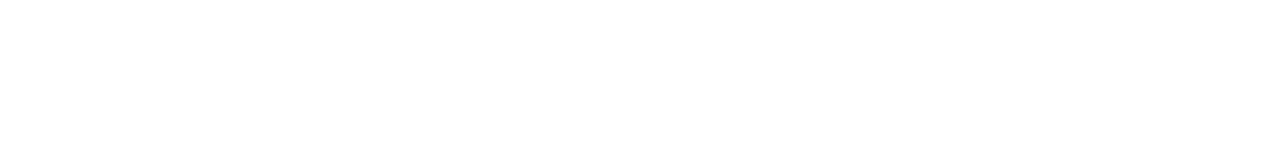
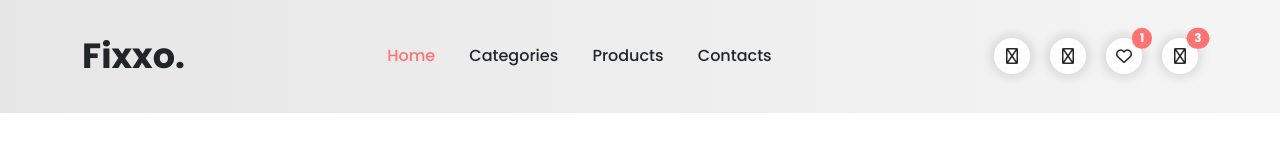
Before and after one commit to ViktorHelleday/assignmentJsFixxo, a plain HTML site: page index.html in a window 1280 px wide. Drawn offline with nearby package versions, Linux system fonts and the light colour scheme.

Commit message:
Top menu

```diff
--- a/assets/css/style.css
+++ b/assets/css/style.css
@@ -0,0 +1,146 @@
+@import url('https://fonts.googleapis.com/css2?family=Poppins:wght@400;500;600;700;800&display=swap');
+
+:root {
+    --color-white: #FFFFFF;
+    --color-theme: #FF7373;
+    --color-dark: #222529;
+    --color-shadow: rgba(0, 0, 0, 0.10);
+    --linear-gradient-dark: #E6E6E6;
+    --linear-gradient-light: #F5F5F5;
+
+    --max-width: 1680px;
+}
+
+html, body {
+    font-family: 'Poppins', sans-serif;
+    font-weight: 400;
+    font-size: 16px;
+    margin: 0;
+
+}
+
+/* a-länkar som eventuellt kan tas bort denna del? */
+
+a {
+    color: var(--color-dark);
+    text-decoration: none;
+}
+
+    a:hover {
+        color: var(--color-theme);
+        transition: 0.2s ease-in-out;
+    }
+
+
+
+
+.__gradient-gray {
+    background: rgb(230,230,230);
+    background: linear-gradient(90deg, var(--linear-gradient-dark) 0%, var(--linear-gradient-light) 100%);
+
+}
+
+
+
+
+/* Logotype top */
+
+.__logo {
+    font-size: 35px;
+    font-weight: 700;
+}
+
+.bg-theme {
+    background-color: var(--color-theme);
+}
+
+
+
+
+
+/* Navbar mitten top */
+
+.__navbar {
+    display: flex;
+    justify-content: space-between;
+    align-items: center;
+    padding-top: 30px;
+    padding-bottom: 30px;
+
+}
+
+    .__navbar .__nav-links {
+        font-weight: 500;
+
+    }
+
+        .__navbar .__nav-links a {
+            color: var(--color-dark);
+            font-weight: 500;
+            text-decoration: none;
+            margin-left: 15px;
+            margin-right: 15px;
+        }
+
+            .__navbar .__nav-links a:hover {
+                color: var(--color-theme);
+                text-decoration: none;
+                transition: 0.2s ease-in-out;
+            }
+
+            .__navbar .__nav-links a:active,
+            .__navbar .__nav-links .__active {
+                color: var(--color-theme);
+                text-decoration: none;
+            }
+
+    .__navbar .__nav-icon-links {
+        display: flex;
+        justify-content: flex-end;
+        align-items: center;
+    }
+
+        .__navbar .__nav-icon-links a {
+            color: var(--color-dark);
+            background-color: var(--color-white);
+            width: 36px;
+            height: 36px;
+            margin-left: 20px;
+            border-radius: 50%;
+            display: flex;
+            justify-content: center;
+            align-items: center;
+            box-shadow: 0 0 10px 4px var(--color-shadow);
+            position: relative;
+        }
+
+            .__navbar .__nav-icon-links a:hover {
+                color: var(--color-theme);
+                transition: 0.2s ease-in-out;
+                text-decoration: none;
+            }
+
+
+
+
+
+/* Nav-icons höger top */
+
+
+
+
+
+
+
+
+
+
+
+
+
+
+@media (min-width: 1600px) {
+    .container {
+        max-width: var(--max-width);
+    }
+}
--- a/index.html
+++ b/index.html
@@ -5,19 +5,39 @@
    <meta name="description" content="Tutorial">
    <meta name="viewport" content="width=device-width, initial-scale=1.0">
    <script src="https://kit.fontawesome.com/41c8b474e2.js" crossorigin="anonymous"></script>
-   <link href="https://cdn.jsdelivr.net/npm/bootstrap@5.2.2/dist/css/bootstrap.min.css" rel="stylesheet" integrity="sha384-gH2yIJqKdNHPEq0n4Mqa/HGKIhSkIHeL5AyhkYV8i59U5AR6csBvApHHNl/vI1Bx" crossorigin="anonymous">
+   <link href="https://cdn.jsdelivr.net/npm/bootstrap@5.2.2/dist/css/bootstrap.min.css" rel="stylesheet" integrity="sha384-Zenh87qX5JnK2Jl0vWa8Ck2rdkQ2Bzep5IDxbcnCeuOxjzrPF/et3URy9Bv1WTRi" crossorigin="anonymous">
    <link rel="stylesheet" href="assets/css/style.css">
-   <script defer src="https://cdn.jsdelivr.net/npm/bootstrap@5.2.0/dist/js/bootstrap.bundle.min.js" integrity="sha384-A3rJD856KowSb7dwlZdYEkO39Gagi7vIsF0jrRAoQmDKKtQBHUuLZ9AsSv4jD4Xa" crossorigin="anonymous"></script>
+   <script src="https://cdn.jsdelivr.net/npm/bootstrap@5.2.2/dist/js/bootstrap.bundle.min.js" integrity="sha384-OERcA2EqjJCMA+/3y+gxIOqMEjwtxJY7qPCqsdltbNJuaOe923+mo//f6V8Qbsw3" crossorigin="anonymous"></script>
    <script defer src="assets/js/script.js"></script>
    <title>Fixxo.</title>
 </head>
 <body>
 
-   <section>
-      <nav class="navbar">
-         <div class="container"></div>
-      </nav>
-   </section>
+      <section class="__gradient-gray">
+         <nav class="__navbar container">
+            <div class="__logo">
+               Fixxo.
+            </div>
+            <div class="__nav-links">
+               <a class="__active" href="#">Home</a>
+               <a href="#">Categories</a>
+               <a href="#">Products</a>
+               <a href="#">Contacts</a>
+            </div>
+            <div class="__nav-icon-links">
+               <a href="#"><i class="fa-regular fa-magnifying-glass"></i></a>
+               <a href="#"><i class="fa-regular fa-repeat"></i></a>
+               <a href="#">
+                  <span class="position-absolute top-0 start-100 translate-middle badge rounded-pill bg-theme">1</span>
+                  <i class="fa-regular fa-heart"></i>
+               </a>
+               <a href="#">
+                  <span class="position-absolute top-0 start-100 translate-middle badge rounded-pill bg-theme">3</span>
+                  <i class="fa-regular fa-bag-shopping"></i>
+               </a>
+            </div>
+         </nav>
+      </section>
 
 
 
```
